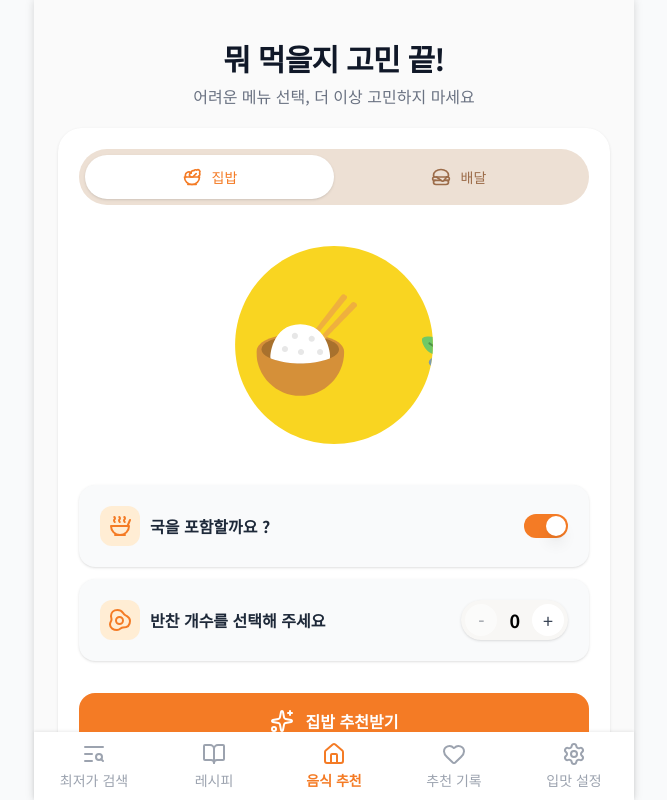
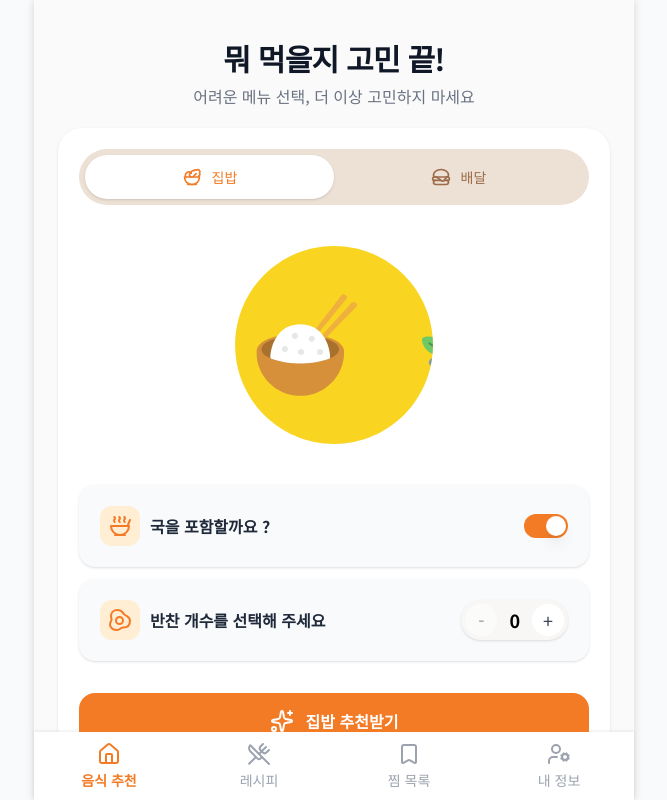
Before and after one commit to dango0812/menu-recommender, a Next.js app: page / in a window 1280 px wide. Shown: the whole page, without its empty margins (306-973 px from the left). Built offline with nearby package versions, Linux system fonts and the light colour scheme.

Commit message:
refactor: 네비게이션 구성 변경
- 네비게이션 순서 변경
- 최저가 검색 삭제
- 추천 기록 -> 찜 목록
- 입맛 설정 -> 내 정보

```diff
--- a/components/layout/BottomNavigation/config.tsx
+++ b/components/layout/BottomNavigation/config.tsx
@@ -1,4 +1,4 @@
-import { BookOpen, Heart, Home, Settings, TextSearch } from 'lucide-react';
+import { Bookmark, Home, UserCog, UtensilsCrossed } from 'lucide-react';
 
 import { ROUTES } from '@/constants/routes';
 
@@ -8,29 +8,31 @@ import type { BottomNavigationItem } from './types';
  * 네비게이션 구성
  */
 export const NAVIGATION_CONFIG: BottomNavigationItem[] = [
+  /*
   {
     label: '최저가 검색',
     href: ROUTES.BEST_DEAL,
     icon: <TextSearch />,
   },
-  {
-    label: '레시피',
-    href: ROUTES.RECIPES,
-    icon: <BookOpen />,
-  },
+  */
   {
     label: '음식 추천',
     href: ROUTES.HOME,
     icon: <Home />,
   },
   {
-    label: '추천 기록',
-    href: ROUTES.HISTORY,
-    icon: <Heart />,
+    label: '레시피',
+    href: ROUTES.RECIPES,
+    icon: <UtensilsCrossed />,
   },
   {
-    label: '입맛 설정',
+    label: '찜 목록',
+    href: ROUTES.HISTORY,
+    icon: <Bookmark />,
+  },
+  {
+    label: '내 정보',
     href: ROUTES.TASTE_SETTING,
-    icon: <Settings />,
+    icon: <UserCog />,
   },
 ];
```
